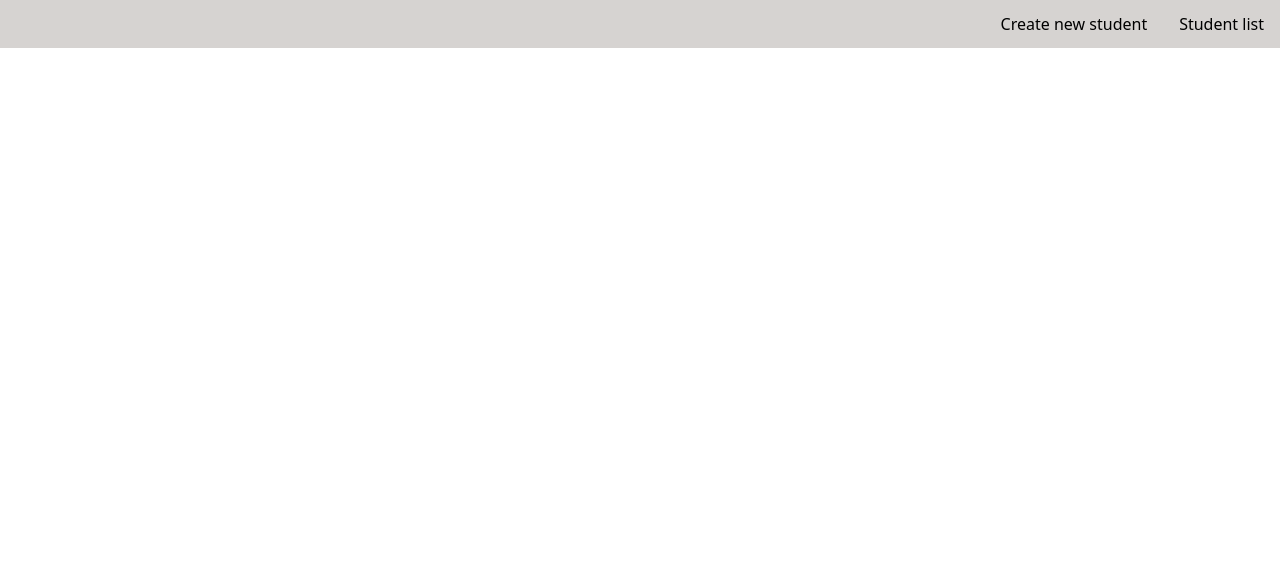
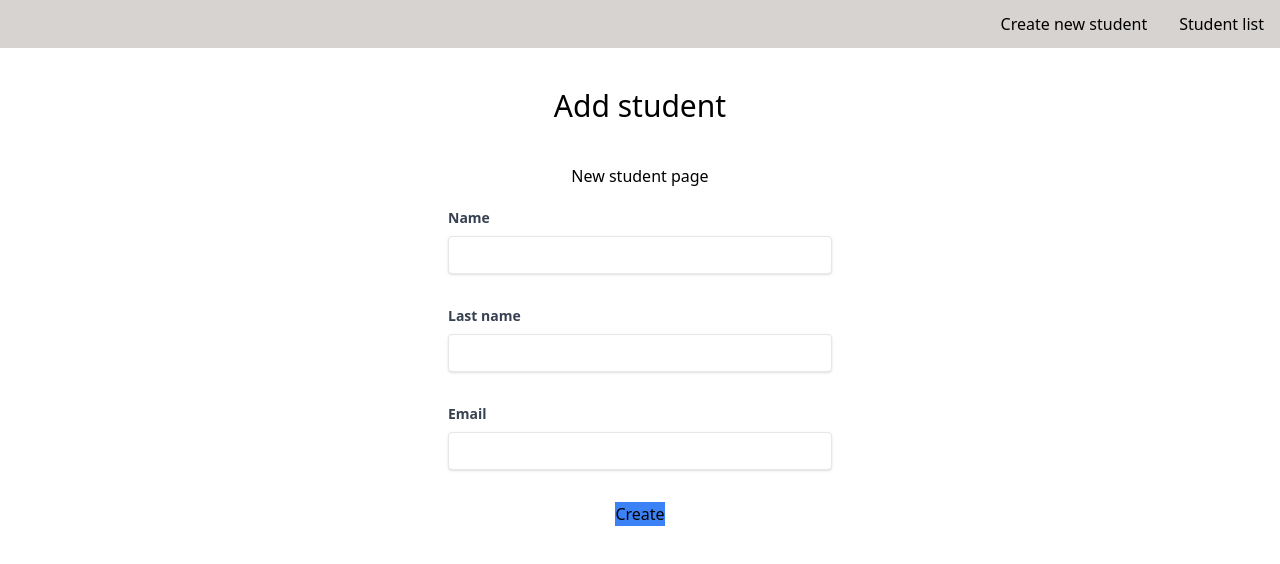
Before and after one commit to viktorijakot/CRUD-front, a React (Vite) app in the folder crud_front/: page /create in a window 1280 px wide. Shown: the top 564 px of the page. Built offline with nearby package versions, Linux system fonts and the light colour scheme.

Commit message:
create student form

```diff
--- a/crud_front/src/App.jsx
+++ b/crud_front/src/App.jsx
@@ -2,6 +2,7 @@ import { Toaster } from "react-hot-toast";
 import Header from "./components/layout/Header";
 import { Route, Routes } from "react-router-dom";
 import ListPage from "./pages/student/ListPage";
+import CreateStudent from "./pages/student/CreateStudent";
 
 function App() {
   return (
@@ -11,6 +12,7 @@ function App() {
         <Header />
         <Routes>
           <Route path="/list" element={<ListPage />} />
+          <Route path="/create" element={<CreateStudent />} />
         </Routes>
       </div>
     </>
--- /dev/null
+++ b/crud_front/src/helper.js
@@ -0,0 +1 @@
+export const URL_BASE = 'http://localhost:3000/api/'
--- /dev/null
+++ b/crud_front/src/pages/student/CreateStudent.jsx
@@ -0,0 +1,114 @@
+import axios from "axios";
+import { useFormik } from "formik";
+import * as Yup from "yup";
+import { URL_BASE } from "../../helper";
+import toast from "react-hot-toast";
+import { useNavigate } from "react-router-dom";
+
+function CreateStudent() {
+  const navigate = useNavigate();
+  const formik = useFormik({
+    initialValues: {
+      firstname: "",
+      lastname: "",
+      email: "",
+    },
+    validationSchema: Yup.object({
+      firstname: Yup.string().min(3).max(64).required(),
+      lastname: Yup.string().min(3).max(64).required(),
+      email: Yup.string().email().min(3).max(128).required(),
+    }),
+    onSubmit: (values) => {
+      sendData(values);
+    },
+  });
+
+  const sendData = (data) => {
+    axios
+      .post(`${URL_BASE}students`, data)
+      .then((resp) => {
+        toast.success("New student was created");
+        console.log("resp.data.msg ===", resp.data);
+        navigate("/list");
+      })
+      .catch((error) => {
+        console.log("error ===", error);
+        toast.error(error.response.error);
+      });
+  };
+  return (
+    <div className="container mx-auto mt-5 flex-col">
+      <h1 className="text-3xl my-5">Add student</h1>
+      <p className="my-5">New student page</p>
+      <form className="w-full mx-auto max-w-sm" onSubmit={formik.handleSubmit}>
+        <div className="mb-8">
+          <label
+            htmlFor="firstname"
+            className="block text-gray-700 text-sm font-bold mb-2"
+          >
+            Name
+          </label>
+          <input
+            type="text"
+            id="firstname"
+            name="firstname"
+            value={formik.values["firstname"]}
+            onBlur={formik.handleBlur}
+            onChange={formik.handleChange}
+            className="shadow appearance-none border rounded w-full py-2 px-3 text-gray-700 leading-tight focus:outline-none focus:shadow-outline"
+          />
+          {formik.touched["firstname"] && formik.errors["firstname"] && (
+            <p className="text-red-600">{formik.errors["firstname"]}</p>
+          )}
+        </div>
+        <div className="mb-8">
+          <label
+            htmlFor="lastname"
+            className="block text-gray-700 text-sm font-bold mb-2"
+          >
+            Last name
+          </label>
+          <input
+            type="text"
+            id="lastname"
+            name="lastname"
+            value={formik.values["lastname"]}
+            onBlur={formik.handleBlur}
+            onChange={formik.handleChange}
+            className="shadow appearance-none border rounded w-full py-2 px-3 text-gray-700 leading-tight focus:outline-none focus:shadow-outline"
+          />
+          {formik.touched["lastname"] && formik.errors["lastname"] && (
+            <p className="text-red-600">{formik.errors["lastname"]}</p>
+          )}
+        </div>
+        <div className="mb-8">
+          <label
+            htmlFor="email"
+            className="block text-gray-700 text-sm font-bold mb-2"
+          >
+            Email
+          </label>
+          <input
+            type="email"
+            id="email"
+            name="email"
+            value={formik.values["email"]}
+            onBlur={formik.handleBlur}
+            onChange={formik.handleChange}
+            className="shadow appearance-none border rounded w-full py-2 px-3 text-gray-700 leading-tight focus:outline-none focus:shadow-outline"
+          />
+          {formik.touched["email"] && formik.errors["email"] && (
+            <p className="text-red-600">{formik.errors["email"]}</p>
+          )}
+        </div>
+        <div className="flex items-center justify-center">
+          <button type="submit" className="bg-blue-500">
+            Create
+          </button>
+        </div>
+      </form>
+    </div>
+  );
+}
+
+export default CreateStudent;
--- a/crud_front/src/pages/student/ListPage.jsx
+++ b/crud_front/src/pages/student/ListPage.jsx
@@ -1,37 +1,32 @@
+import { URL_BASE } from "../../helper";
 import useApiData from "../../hooks/useApiData";
 
 function ListPage() {
-  const [studentList] = useApiData("http://localhost:3000/api/students");
+  const [studentList, setStudentList] = useApiData(`${URL_BASE}students`);
 
   return (
     <div className="container flex-col p-4">
       <h1 className="text-4xl">Studentu sarasas</h1>
 
-      <div className="mt-3">
-        <table className="table-auto">
-          <thead>
+      <div className="mt-5">
+        <table className="min-w-full table-auto">
+          <thead className="bg-gray-600 text-white">
             <tr>
-              <th>Song</th>
-              <th>Artist</th>
-              <th>Year</th>
+              <th className="px-4 py-2">ID</th>
+              <th className="px-4 py-2">Name</th>
+              <th className="px-4 py-2">Surname</th>
+              <th className="px-4 py-2">Email</th>
             </tr>
           </thead>
           <tbody>
-            <tr>
-              <td>The Sliding Mr. Bones (Next Stop, Pottersville)</td>
-              <td>Malcolm Lockyer</td>
-              <td>1961</td>
-            </tr>
-            <tr>
-              <td>Witchy Woman</td>
-              <td>The Eagles</td>
-              <td>1972</td>
-            </tr>
-            <tr>
-              <td>Shining Star</td>
-              <td>Earth, Wind, and Fire</td>
-              <td>1975</td>
-            </tr>
+            {studentList.map((studentas) => (
+              <tr key={studentas.id} className="bg-gray-200">
+                <td className="border px-4 py-2">{studentas.id}</td>
+                <td className="border px-4 py-2">{studentas.firstname}</td>
+                <td className="border px-4 py-2">{studentas.lastname}</td>
+                <td className="border px-4 py-2">{studentas.email}</td>
+              </tr>
+            ))}
           </tbody>
         </table>
       </div>
```
